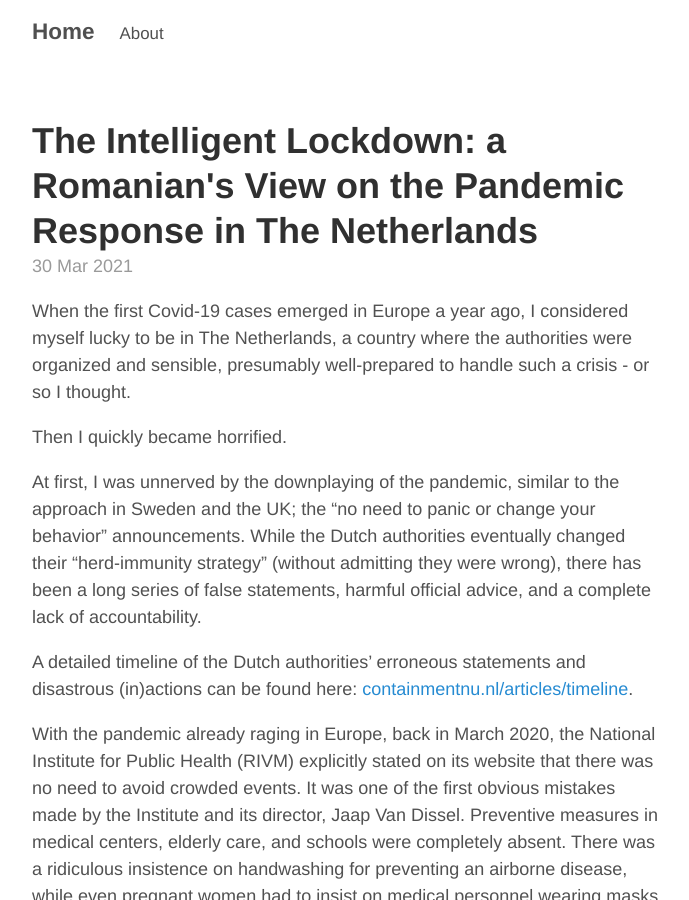
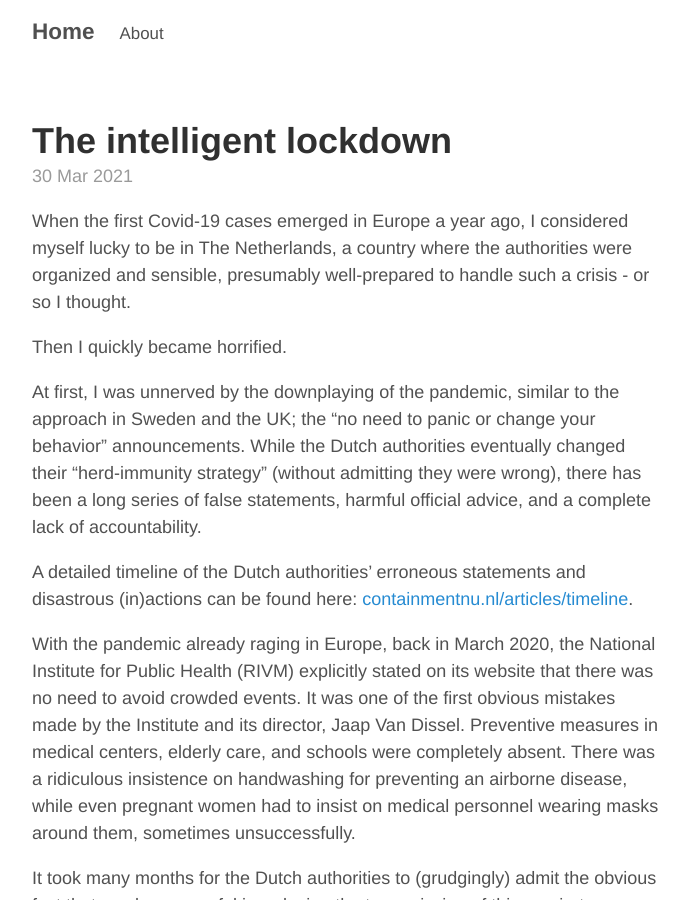
Before and after one commit to aoghina/aoghina.github.io, a Jekyll site: the page built from _posts/2021-03-30-the-intelligent-lockdown.md, in a window 1280 px wide and 900 px high. Shown: the whole window, without its empty margins (293-982 px from the left). Built offline with Jekyll 4.4.1, drawn with Linux system fonts in a browser that asks for light colours; comment, search, counter and statistics services are not loaded.

Commit message:
Update itel loc

```diff
--- a/_posts/2021-03-30-the-intelligent-lockdown.md
+++ b/_posts/2021-03-30-the-intelligent-lockdown.md
@@ -1,6 +1,6 @@
 ---
 layout: post
-title: "The Intelligent Lockdown: a Romanian's View on the Pandemic Response in The Netherlands"
+title: "The intelligent lockdown"
 comments: True
 lang: en
 ---
```
